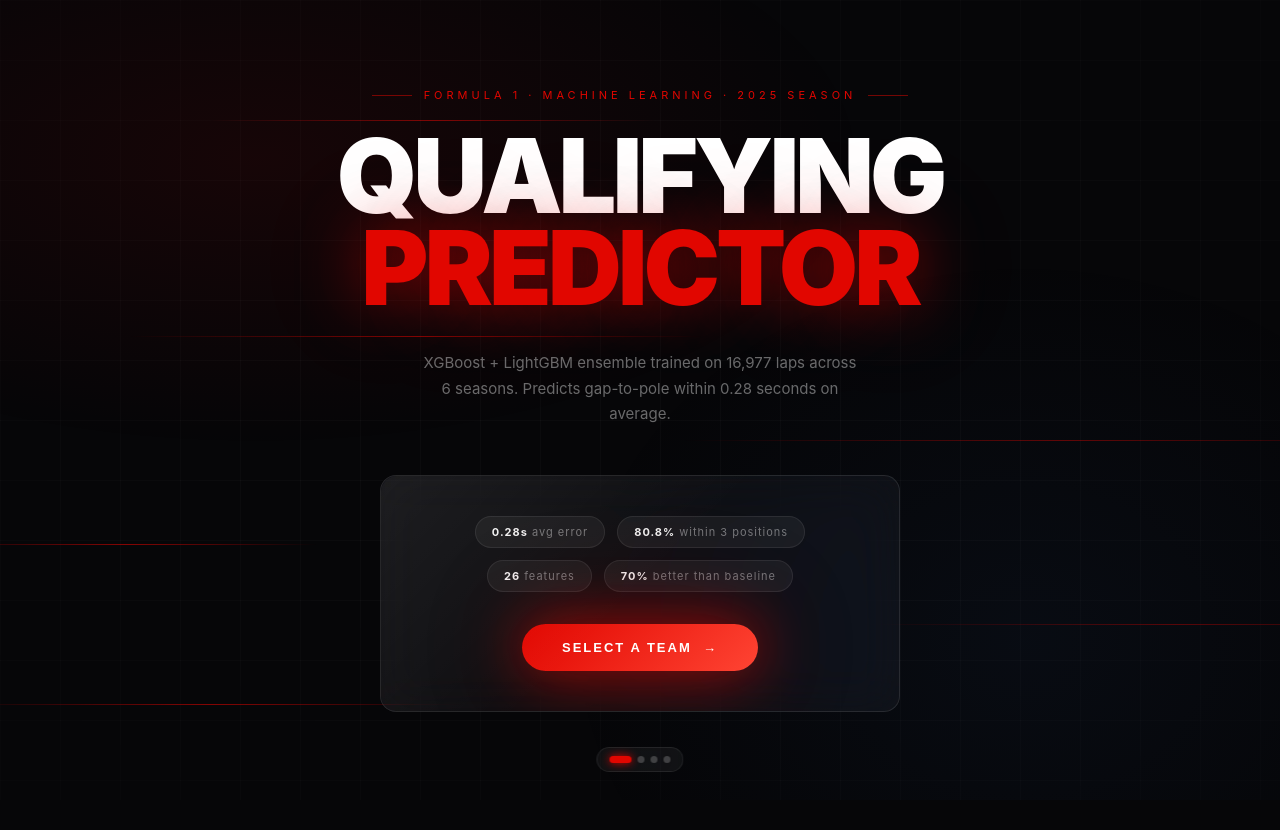
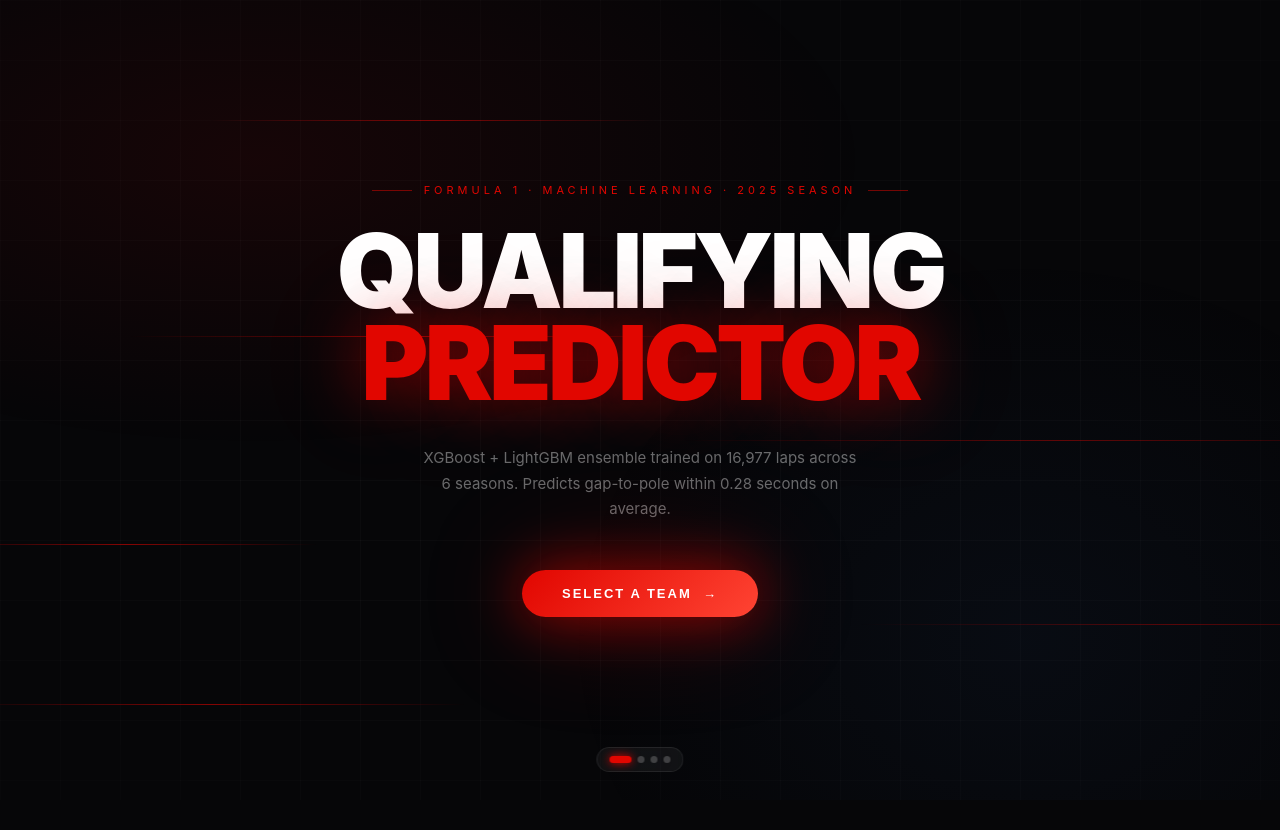
Before and after one commit to anirudhatkuru1/F1-Quali-time-prediction, a Flask app: page / in a window 1280 px wide. Run offline with Flask 3, Linux system fonts and the light colour scheme; parts of the project's set-up code (start-up, migrations or seed data) failed here and were passed over.

Commit message:
ui change

```diff
--- a/templates/index.html
+++ b/templates/index.html
@@ -212,13 +212,7 @@ body{background:var(--bg);color:var(--text);font-family:'Inter',system-ui,sans-s
     <div class="s1-eyebrow">Formula 1 · Machine Learning · 2025 Season</div>
     <div class="s1-title"><div class="white">QUALIFYING</div><div class="red">PREDICTOR</div></div>
     <p class="s1-sub">XGBoost + LightGBM ensemble trained on 16,977 laps across 6 seasons. Predicts gap-to-pole within 0.28 seconds on average.</p>
-    <div class="glass s1-glass-card">
-      <div class="s1-chips">
-        <div class="chip"><b>0.28s</b> avg error</div>
-        <div class="chip"><b>80.8%</b> within 3 positions</div>
-        <div class="chip"><b>26</b> features</div>
-        <div class="chip"><b>70%</b> better than baseline</div>
-      </div>
+
       <button class="s1-btn" onclick="goTo(2)">SELECT A TEAM &nbsp;→</button>
     </div>
   </div>
```
